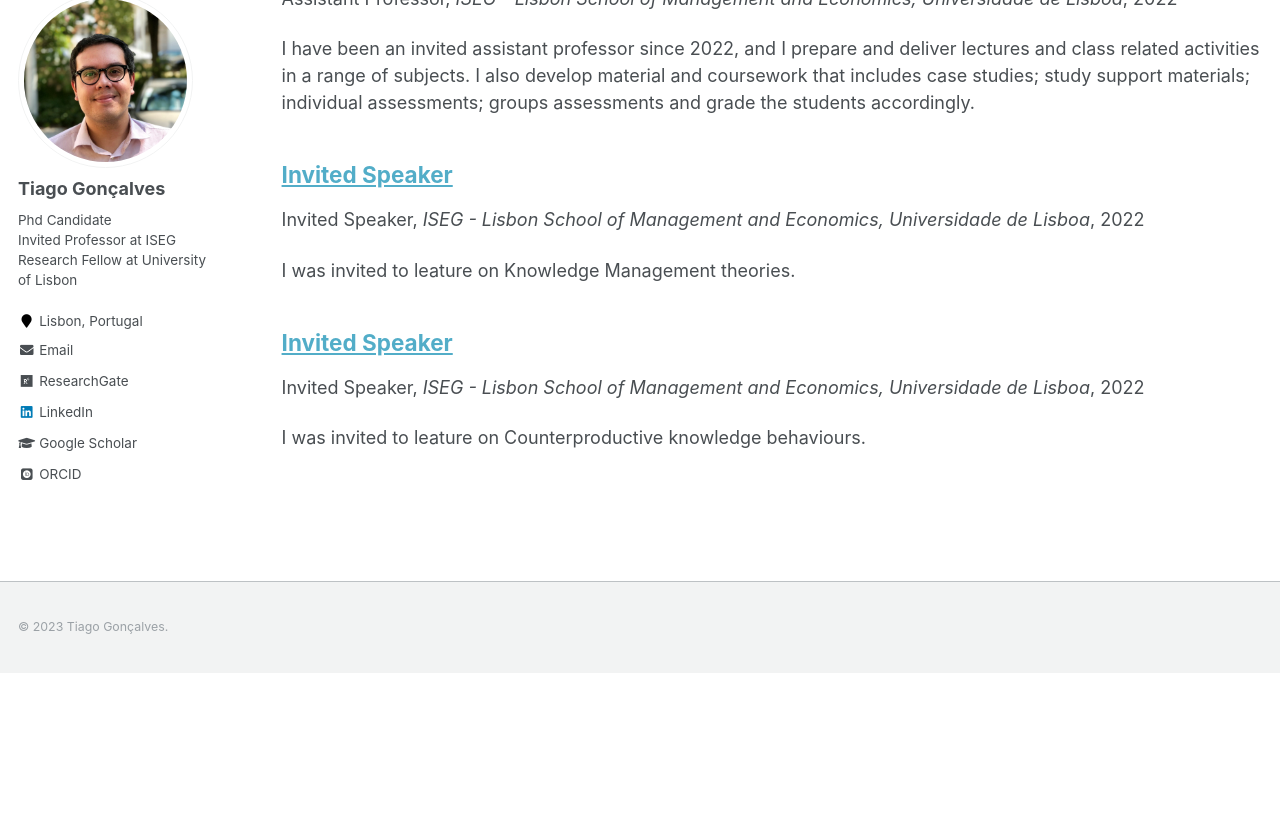
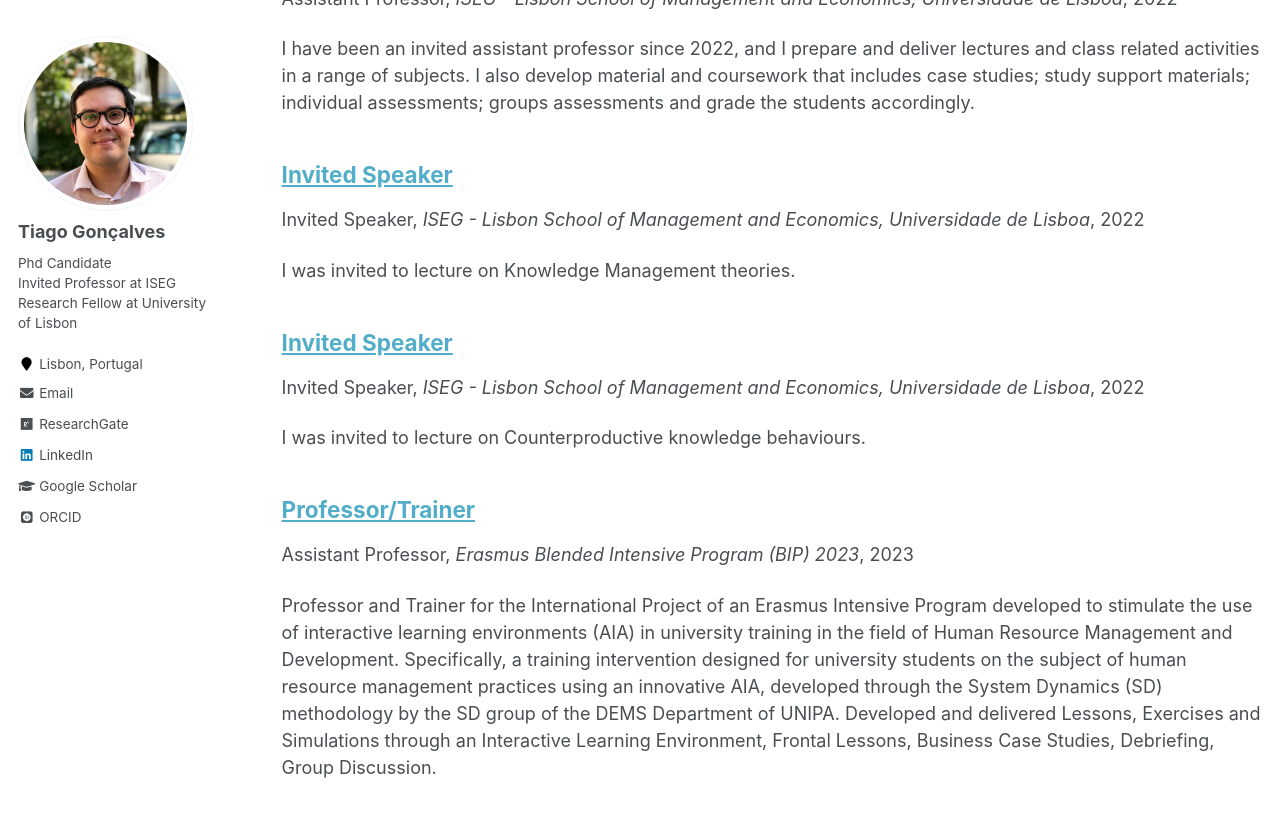
Before and after one commit to joaoc-pires/website-tiago-goncalves.com, a Jekyll site: the page built from _pages/collection-archive.html, in a window 1280 px wide and 900 px high, scrolled down 7918 px. Shown: the top 817 px of the window. Built offline with Jekyll 4.4.1, drawn with Linux system fonts in a browser that asks for light colours; some web fonts are replaced; before the commit the page ends 8591 px from its top, so only the background shows below that.

Commit message:
BIP Elche / Minor changes to teaching

```diff
--- a/_teaching/2022-02-teaching.md
+++ b/_teaching/2022-02-teaching.md
@@ -9,7 +9,7 @@ month: 'September'
 year: '2022'
 location: "Lisbon, Portugal"
 ---
-I was invited to leature on Knowledge Management theories.
+I was invited to lecture on Knowledge Management theories.
 
 Master’s Degree in Human Resources Management<br>
 60-80 Master’s Students
--- a/_teaching/2022-03-teaching.md
+++ b/_teaching/2022-03-teaching.md
@@ -9,7 +9,7 @@ month: 'October'
 year: '2022'
 location: "Lisbon, Portugal"
 ---
-I was invited to leature on Counterproductive knowledge behaviours.
+I was invited to lecture on Counterproductive knowledge behaviours.
 
 Master’s Degree in Human Resources Management<br>
 60-80 Master’s Students
--- /dev/null
+++ b/_teaching/2023-01-teaching.md
@@ -0,0 +1,12 @@
+---
+title: "Professor/Trainer"
+collection: teaching
+type: "Assistant Professor"
+permalink: /teaching/2023-01-teaching
+venue: "Erasmus Blended Intensive Program (BIP) 2023"
+date: 2023-05-23
+month: 'May'
+year: '2023'
+location: "Universidad Miguel Hernandez, Elche, Spain; ISEG - Lisbon School of Management and Economics, Universidade de Lisboa"
+---
+Professor and Trainer for the International Project of an Erasmus Intensive Program developed to stimulate the use of interactive learning environments (AIA) in university training in the field of Human Resource Management and Development. Specifically, a training intervention designed for university students on the subject of human resource management practices using an innovative AIA, developed through the System Dynamics (SD) methodology by the SD group of the DEMS Department of UNIPA. Developed and delivered Lessons, Exercises and Simulations through an Interactive Learning Environment, Frontal Lessons, Business Case Studies, Debriefing, Group Discussion.
```
